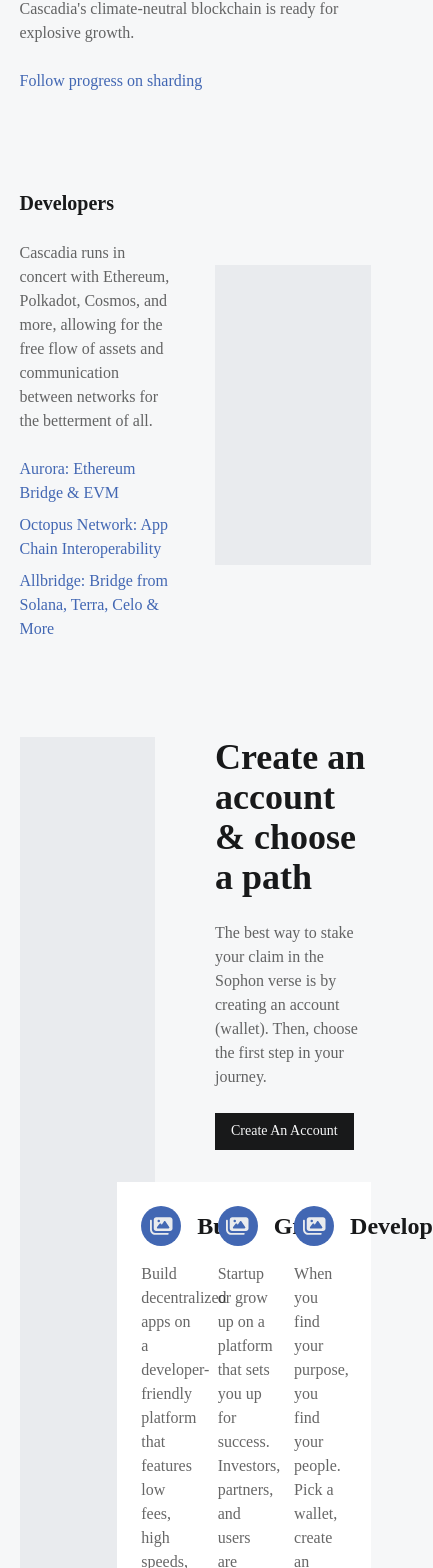
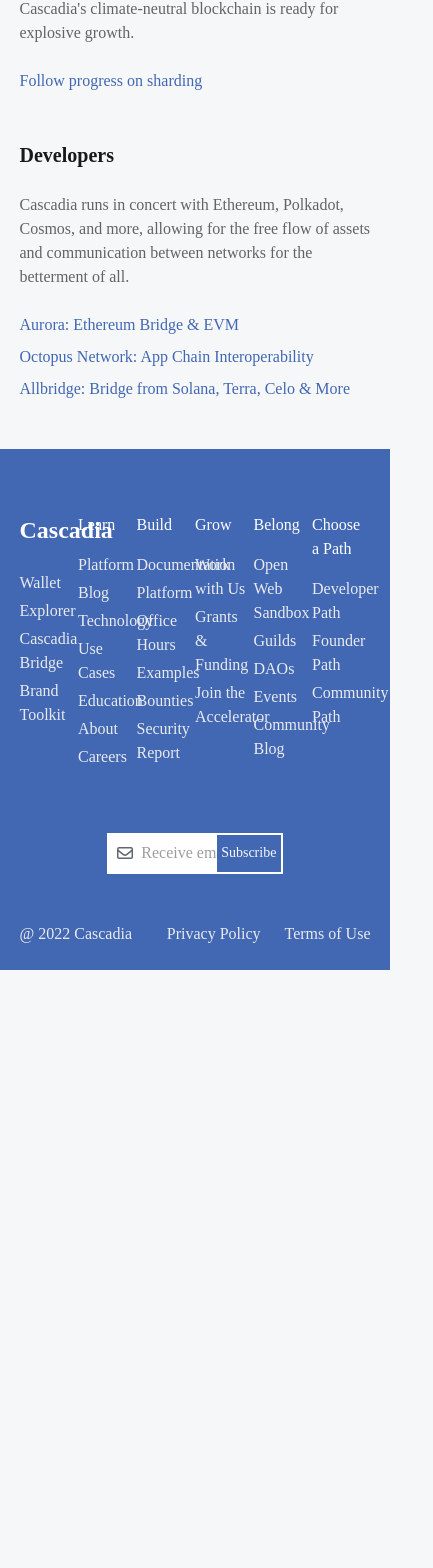
Before and after one commit to CascadiaFoundation/public_website, a React (Create React App) app: page /ecosystem in a window 390 px wide. Shown: the part 1637-3205 px from the top of the page, 433 px wide, since content can reach past the window. After the commit the page ends 2607 px from the top, so only its background shows below. Built offline with nearby package versions, Linux system fonts and the light colour scheme.

Commit message:
fix:section-5-mobile-responsive

```diff
--- a/src/pages/ecosystem/index.tsx
+++ b/src/pages/ecosystem/index.tsx
@@ -104,7 +104,7 @@
       {/* end: Section 4 */}
 
       {/* begin: Section 5 */}
-      <div className="px-[5%] mt-24 grid grid-cols-2 gap-10 items-center">
+      <div className="px-[5%] my-12 sm:my-24 grid grid-cols-1 sm:grid-cols-2 gap-10 items-center">
         <div>
           <Typography variant="h3">
             Developers
@@ -124,12 +124,12 @@
             </Link>
           </div>
         </div>
-        <div className="w-full h-[300px] bg-[#E9EBEE]" />
+        <div className="w-full h-[300px] bg-[#E9EBEE] hidden sm:block" />
       </div>
       {/* end: Section 5 */}
 
       {/* begin: Section 6 */}
-      <div className="mx-[5%] my-24 grid grid-cols-4 gap-x-10 relative">
+      {/* <div className="mx-[5%] my-24 grid grid-cols-4 gap-x-10 relative">
         <div className="col-start-3 col-span-2">
           <Typography variant="h1">
             Create an account & choose a path
@@ -188,7 +188,7 @@
         <div className="absolute top-0 left-0 -z-10 w-1/2 h-full pr-10">
           <div className="w-full h-full bg-[#E9EBEE]" />
         </div>
-      </div>
+      </div> */}
       {/* end: Section 6 */}
     </>
   );
```
